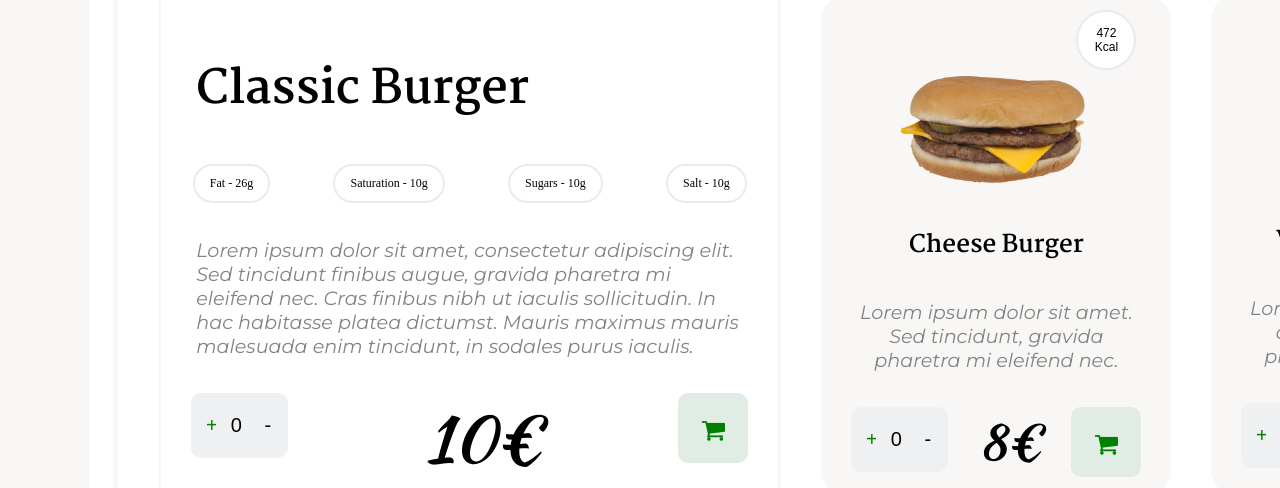
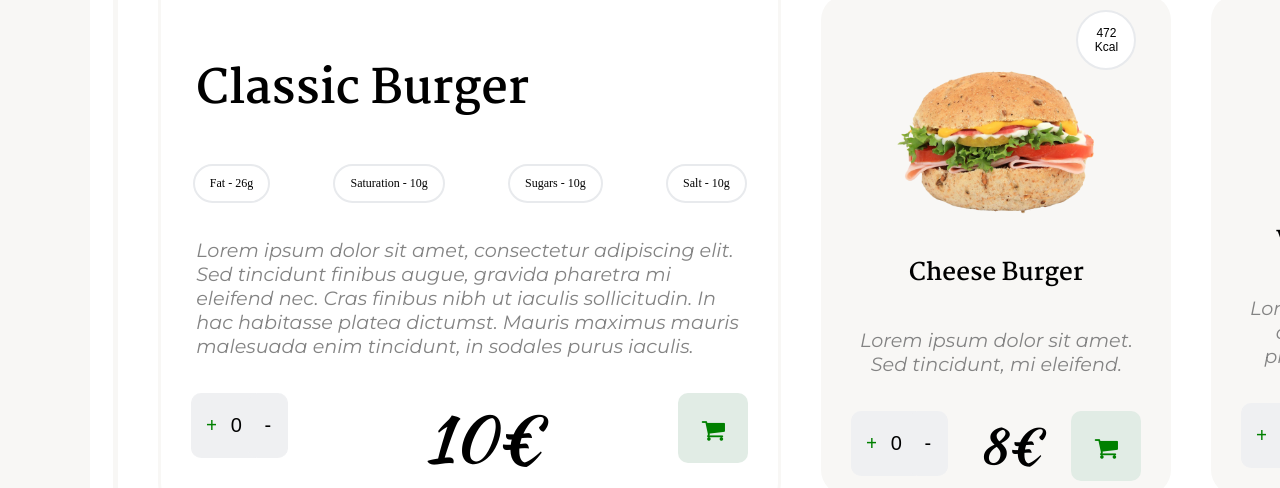
Before and after one commit to MagaliGarot/Burger-Project, a plain HTML site: page index.html in a window 1280 px wide. Shown: the part 780-1268 px from the top of the page. Drawn offline with Linux system fonts and the light colour scheme.

Commit message:
burgerpicturechange

```diff
--- a/index.html
+++ b/index.html
@@ -178,11 +178,11 @@ Lien vers le wireframe de la graphiste : https://dribbble.com/shots/12510725-Bur
                         <button class="kcalTwo">
                             472 Kcal
                         </button>
-                        <img class="container_columnTwo_card_picture" src="Picture/hamburger-pixabay-removebg.png"/>
+                        <img class="container_columnTwo_card_picture" src="Picture/bread-pixabay-removebg.png"/>
                         <h4 class="container_columnTwo_card_title">Cheese Burger</h2>
                         <p class="container_columnTwo_card_text">
                             Lorem ipsum dolor sit amet.
-                            Sed tincidunt, gravida pharetra mi eleifend nec.
+                            Sed tincidunt, mi eleifend.
                         </p>
                         <div class="flexButton">
                             <div class="flexButton_bloc">
--- a/script.js
+++ b/script.js
@@ -111,7 +111,7 @@ function carouselButtonFour(){
 function carouselButtonFive(){
 
     let gallery= [
-        "Picture/hamburger-pixabay-removebg.png",
+        "Picture/bread-pixabay-removebg.png",
     ];
 
     let index = 0;
```
